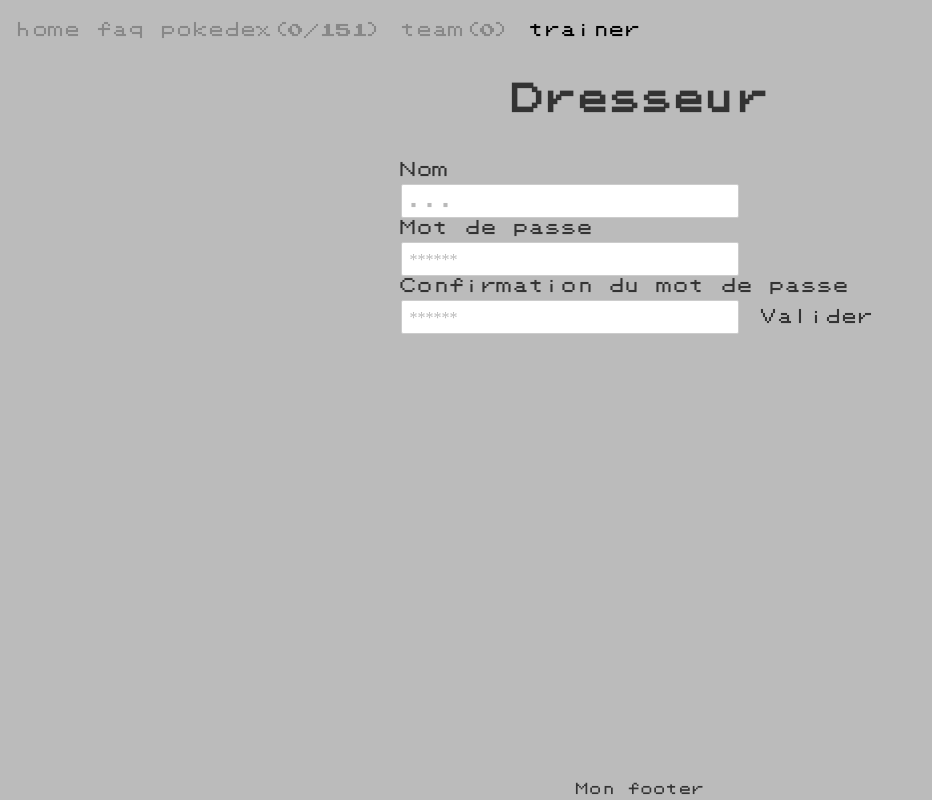
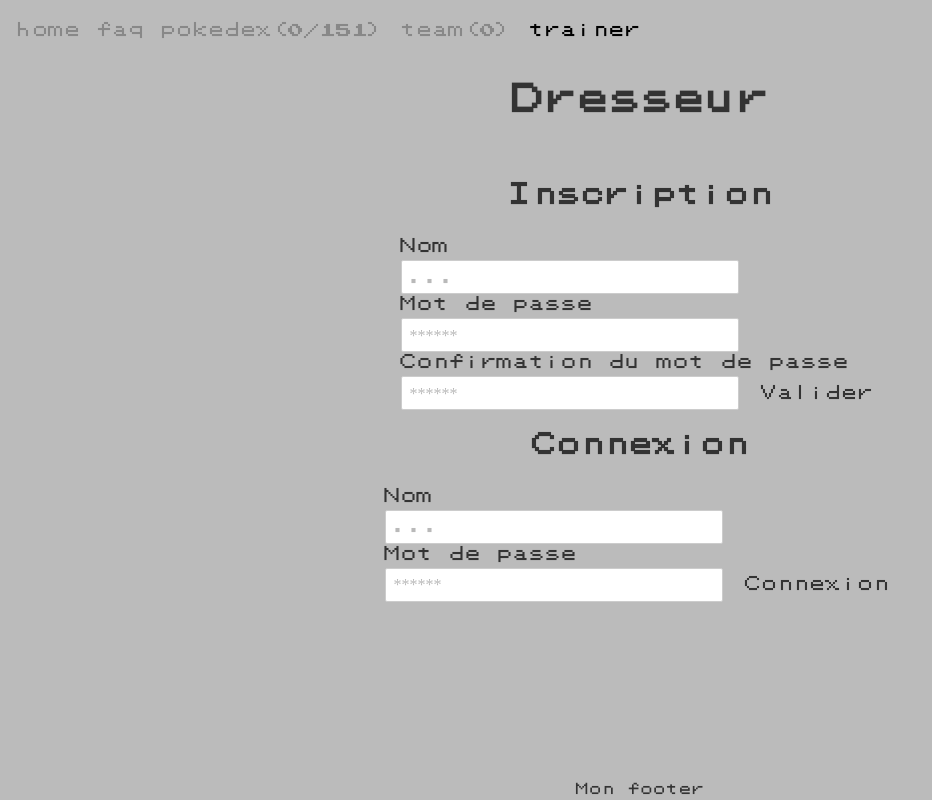
Before and after one commit to bleucitron/pokesvelte, a SvelteKit app: page /trainer in a window 1280 px wide. Shown: the whole page, without its empty margins (0-932 px from the left). Built offline with nearby package versions, Linux system fonts and the light colour scheme.

Commit message:
Fromulaire Inscritpion / Connexion

```diff
--- a/src/routes/trainer/+page.server.ts
+++ b/src/routes/trainer/+page.server.ts
@@ -6,7 +6,7 @@ export function load() {
 }
 
 export const actions = {
-	default: async ({ request }) => {
+	inscription: async ({ request }) => {
 		const data = await request.formData();
 		const nom = data.get('nom')?.toString();
 		const mdp = data.get('password')?.toString();
@@ -37,5 +37,26 @@ export const actions = {
 		await db.trainer.register(nom,mdp);
 
 		return { success: true };
+	},
+	connexion: async ({ request }) => {
+		const data = await request.formData();
+		const nomCnx = data.get('nom')?.toString();
+		const mdpCnx = data.get('password')?.toString();
+
+		if (!nomCnx) {
+			return fail(400, { nomCnx, champ: 'nomCnx', message: 'Le nom est manquant.' });
+		}
+		if (!mdpCnx) {
+			return fail(400, { nomCnx, champ: 'passwordCnx', message: 'Le mot de passe est manquant.' });
+		}
+
+
+		const utilisateurValide = await db.trainer.checkPassword(nomCnx,mdpCnx);
+		if (!utilisateurValide) {
+			return fail(400, { nomCnx, champ: 'nomCnx', message: 'La connexion a échoué' });
+		}
+		const utilisateurExistant = await db.trainer.get(nomCnx);
+
+		return { success: true, user: utilisateurExistant };
 	}
 };
--- a/src/routes/trainer/+page.svelte
+++ b/src/routes/trainer/+page.svelte
@@ -9,7 +9,8 @@
 {:else}
 	<p>{form?.message}</p>
 {/if}
-<form method="POST">
+<h2>Inscription</h2>
+<form action="?/inscription" method="POST">
 	<label for="nom">
 		Nom
 	</label>
@@ -25,6 +26,19 @@
 	<button type="submit">Valider</button>
 </form>
 
+<h2>Connexion</h2>
+<form action="?/connexion" method="POST">
+	<label for="nomCnx">
+		Nom
+	</label>
+	<input id="nomCnx" name="nom" placeholder="..."  class={{error: form?.champ === "nomCnx"}} value={form?.nomCnx}/>
+	<label for="passwordCnx">
+		Mot de passe
+	</label>
+	<input id="passwordCnx" name="password" placeholder="******" type="password" class={{error: form?.champ === "passwordCnx"}}/>
+	<button type="submit">Connexion</button>
+</form>
+
 <style>
 	input.error {
 			border-color:red;
```
